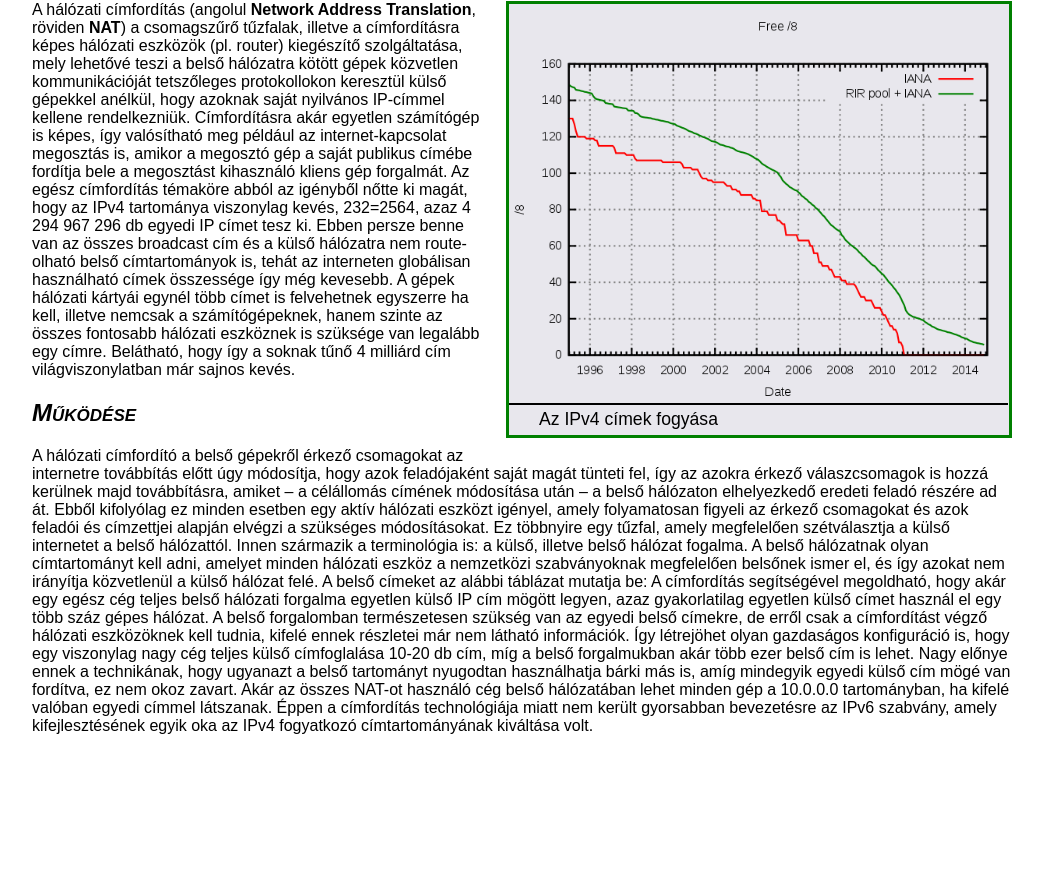
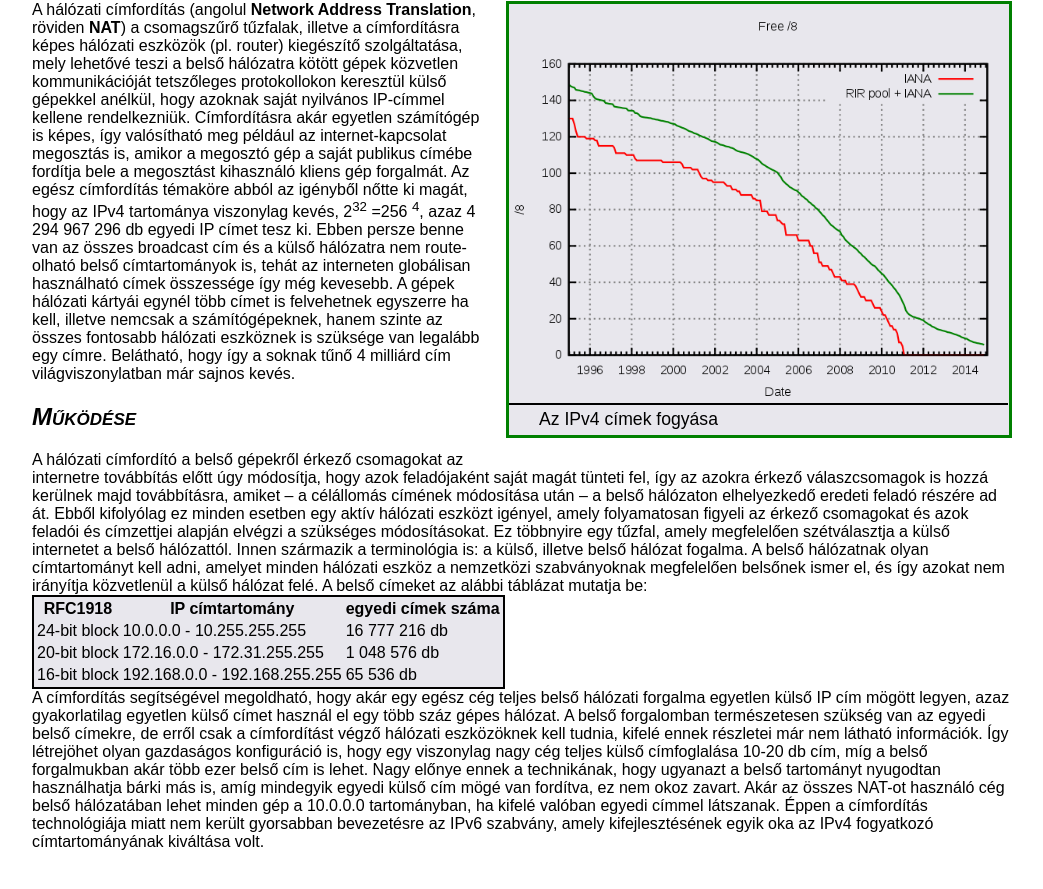
Before and after one commit to tasidora08/cimforditas, a plain HTML site: page index.html in a window 1280 px wide. Shown: the part 139-1028 px from the top of the page, without its empty margins (118-1161 px from the left). Before the commit the page ends 934 px from the top, so only its background shows below. Drawn offline with Linux system fonts and the light colour scheme.

Commit message:
feladat9-10

```diff
--- a/index.html
+++ b/index.html
@@ -12,12 +12,33 @@
       <img src="ipv4fogyas.png" alt="IPcalypse" title="IPcalypse">
        <p class="imgtitle">Az IPv4 címek fogyása</p>
     </div>
-    A hálózati címfordítás (angolul <b>Network Address Translation</b>, röviden <b>NAT</b>) a csomagszűrő tűzfalak, illetve a címfordításra képes hálózati eszközök (pl. router) kiegészítő szolgáltatása, mely lehetővé teszi a belső hálózatra kötött gépek közvetlen kommunikációját tetszőleges protokollokon keresztül külső gépekkel anélkül, hogy azoknak saját nyilvános IP-címmel kellene rendelkezniük. Címfordításra akár egyetlen számítógép is képes, így valósítható meg például az internet-kapcsolat megosztás is, amikor a megosztó gép a saját publikus címébe fordítja bele a megosztást kihasználó kliens gép forgalmát. Az egész címfordítás témaköre abból az igényből nőtte ki magát, hogy az IPv4 tartománya viszonylag kevés, 232=2564, azaz 4 294 967 296 db egyedi IP címet tesz ki. Ebben persze benne van az összes broadcast cím és a külső hálózatra nem route-olható belső címtartományok is, tehát az interneten globálisan használható címek összessége így még kevesebb. A gépek hálózati kártyái egynél több címet is felvehetnek egyszerre ha kell, illetve nemcsak a számítógépeknek, hanem szinte az összes fontosabb hálózati eszköznek is szüksége van legalább egy címre. Belátható, hogy így a soknak tűnő 4 milliárd cím világviszonylatban már sajnos kevés.
+    A hálózati címfordítás (angolul <b>Network Address Translation</b>, röviden <b>NAT</b>) a csomagszűrő tűzfalak, illetve a címfordításra képes hálózati eszközök (pl. router) kiegészítő szolgáltatása, mely lehetővé teszi a belső hálózatra kötött gépek közvetlen kommunikációját tetszőleges protokollokon keresztül külső gépekkel anélkül, hogy azoknak saját nyilvános IP-címmel kellene rendelkezniük. Címfordításra akár egyetlen számítógép is képes, így valósítható meg például az internet-kapcsolat megosztás is, amikor a megosztó gép a saját publikus címébe fordítja bele a megosztást kihasználó kliens gép forgalmát. Az egész címfordítás témaköre abból az igényből nőtte ki magát, hogy az IPv4 tartománya viszonylag kevés, 2<sup>32</sup> =256 <sup>4</sup>, azaz 4 294 967 296 db egyedi IP címet tesz ki. Ebben persze benne van az összes broadcast cím és a külső hálózatra nem route-olható belső címtartományok is, tehát az interneten globálisan használható címek összessége így még kevesebb. A gépek hálózati kártyái egynél több címet is felvehetnek egyszerre ha kell, illetve nemcsak a számítógépeknek, hanem szinte az összes fontosabb hálózati eszköznek is szüksége van legalább egy címre. Belátható, hogy így a soknak tűnő 4 milliárd cím világviszonylatban már sajnos kevés.
 
     <h2>Működése</h2>
 
     A hálózati címfordító a belső gépekről érkező csomagokat az internetre továbbítás előtt úgy módosítja, hogy azok feladójaként saját magát tünteti fel, így az azokra érkező válaszcsomagok is hozzá kerülnek majd továbbításra, amiket – a célállomás címének módosítása után – a belső hálózaton elhelyezkedő eredeti feladó részére ad át. Ebből kifolyólag ez minden esetben egy aktív hálózati eszközt igényel, amely folyamatosan figyeli az érkező csomagokat és azok feladói és címzettjei alapján elvégzi a szükséges módosításokat. Ez többnyire egy tűzfal, amely megfelelően szétválasztja a külső internetet a belső hálózattól. Innen származik a terminológia is: a külső, illetve belső hálózat fogalma. A belső hálózatnak olyan címtartományt kell adni, amelyet minden hálózati eszköz a nemzetközi szabványoknak megfelelően belsőnek ismer el, és így azokat nem irányítja közvetlenül a külső hálózat felé. A belső címeket az alábbi táblázat mutatja be:
-
+    <table>
+      <tr>
+        <th>RFC1918</th>
+        <th>IP címtartomány</th>
+        <th>egyedi címek száma</th>
+      </tr>
+      <tr>
+        <td>24-bit block</td>
+        <td>10.0.0.0 - 10.255.255.255</td>
+        <td>16 777 216 db</td>
+      </tr>
+      <tr>
+        <td>20-bit block</td>
+        <td>172.16.0.0 - 172.31.255.255</td>
+        <td>1 048 576 db</td>
+      </tr>
+      <tr>
+        <td>16-bit block</td>
+        <td>192.168.0.0 - 192.168.255.255</td>
+        <td>65 536 db</td>
+      </tr>
+    </table>
     A címfordítás segítségével megoldható, hogy akár egy egész cég teljes belső hálózati forgalma egyetlen külső IP cím mögött legyen, azaz gyakorlatilag egyetlen külső címet használ el egy több száz gépes hálózat. A belső forgalomban természetesen szükség van az egyedi belső címekre, de erről csak a címfordítást végző hálózati eszközöknek kell tudnia, kifelé ennek részletei már nem látható információk. Így létrejöhet olyan gazdaságos konfiguráció is, hogy egy viszonylag nagy cég teljes külső címfoglalása 10-20 db cím, míg a belső forgalmukban akár több ezer belső cím is lehet. Nagy előnye ennek a technikának, hogy ugyanazt a belső tartományt nyugodtan használhatja bárki más is, amíg mindegyik egyedi külső cím mögé van fordítva, ez nem okoz zavart. Akár az összes NAT-ot használó cég belső hálózatában lehet minden gép a 10.0.0.0 tartományban, ha kifelé valóban egyedi címmel látszanak. Éppen a címfordítás technológiája miatt nem került gyorsabban bevezetésre az IPv6 szabvány, amely kifejlesztésének egyik oka az IPv4 fogyatkozó címtartományának kiváltása volt.
 
   </div>
```
